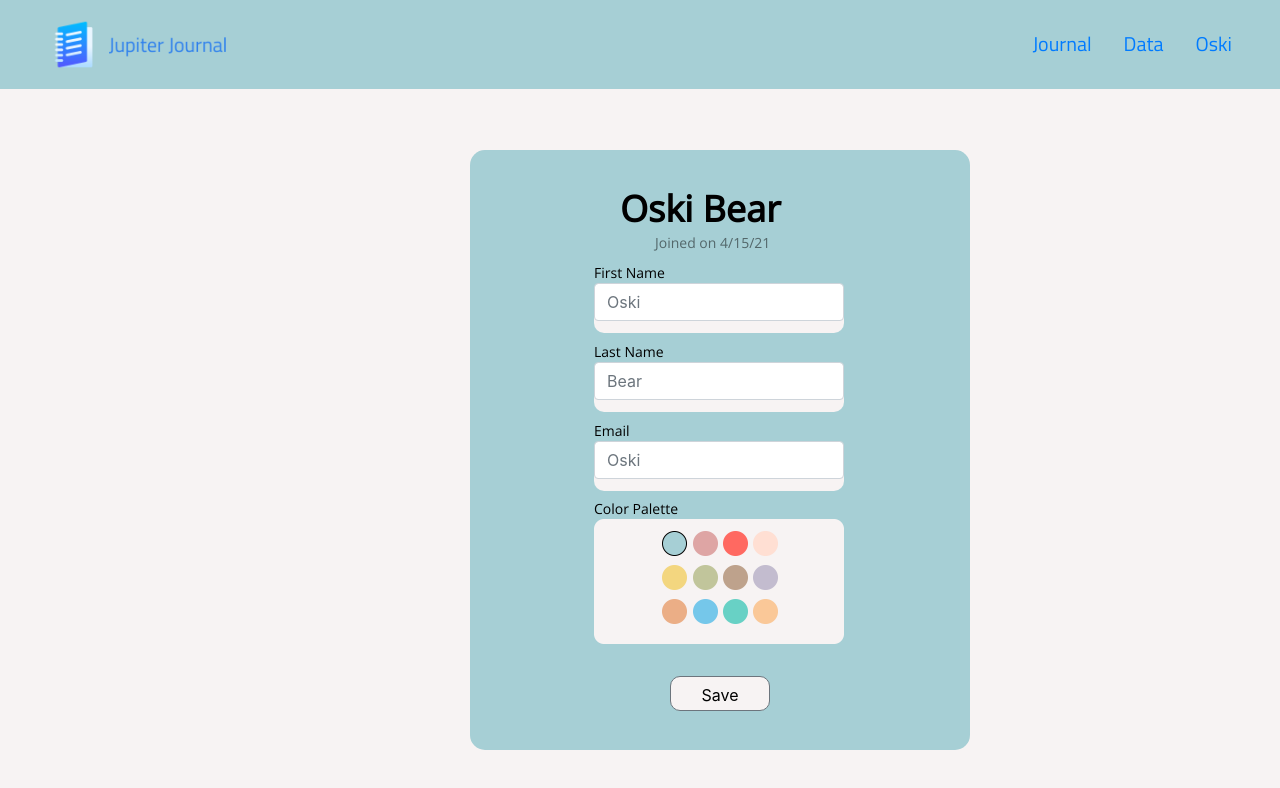
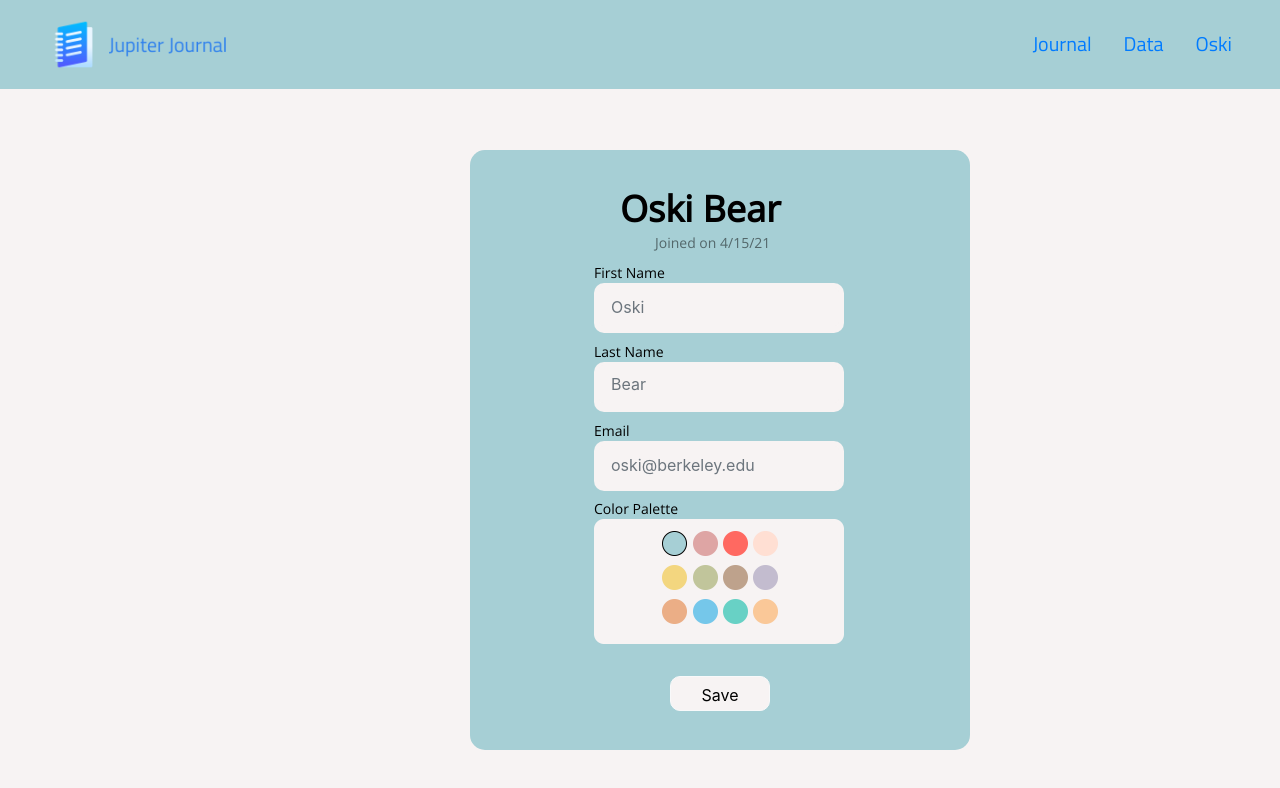
Before and after one commit to ethan-wu366/data-journal, a React (Create React App) app in the folder frontend/data-journal/: page /settings in a window 1280 px wide. Shown: the top 788 px of the page. Built offline with nearby package versions, Linux system fonts and the light colour scheme.

Commit message:
finish settings

```diff
--- a/frontend/data-journal/src/components/Settings.js
+++ b/frontend/data-journal/src/components/Settings.js
@@ -60,7 +60,7 @@ const Settings = () => {
             <h13 id="email">Email</h13>
             <div id="email-box"></div>
             <Form id="email-form">
-                <Form.Control placeholder="Oski"/>
+                <Form.Control placeholder="oski@berkeley.edu"/>
             </Form>
             <h13 id="color">Color Palette</h13>
 
@@ -72,7 +72,7 @@ const Settings = () => {
                     style={{ width: "250px" }}
                 />
             </div>
-            <Button className="btn-secondary save" href="/journal">
+            <Button className="btn-light btn-secondary save" href="/journal">
                 Save
             </Button>
         </div>
--- a/frontend/data-journal/src/css/Settings.css
+++ b/frontend/data-journal/src/css/Settings.css
@@ -1,6 +1,12 @@
 .settings .btn-secondary {
     background-color: #F7F3F3 !important;
     color: black;
+}
+
+.settings .form-control {
+    border: 0;
+    box-shadow: none;
+    background-color: #F7F3F3 ;
 }
 
 .settings #settings-body {
@@ -126,10 +132,10 @@
 
 .settings #first-name-form {
     position: absolute;
-    width: 250px;
+    width: 240px;
     height: 50px;
-    left: 594px;
-    top: 283px;
+    left: 599px;
+    top: 288px;
 }
 
 .settings #last-name-box {
@@ -145,10 +151,10 @@
 
 .settings #last-name-form {
     position: absolute;
-    width: 250px;
+    width: 240px;
     height: 50px;
-    left: 594px;
-    top: 362px;
+    left: 599px;
+    top: 365px;
 }
 
 .settings #email-box {
@@ -164,10 +170,10 @@
 
 .settings #email-form {
     position: absolute;
-    width: 250px;
+    width: 240px;
     height: 50px;
-    left: 594px;
-    top: 441px;
+    left: 599px;
+    top: 446px;
 }
 
 .settings .save {
```
